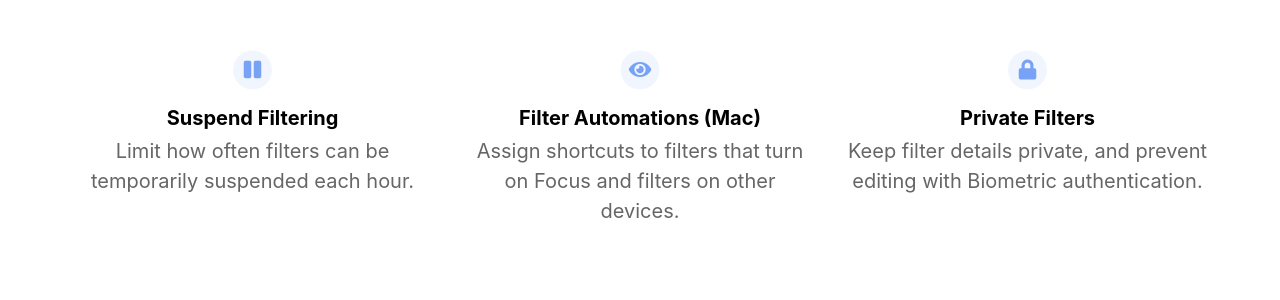
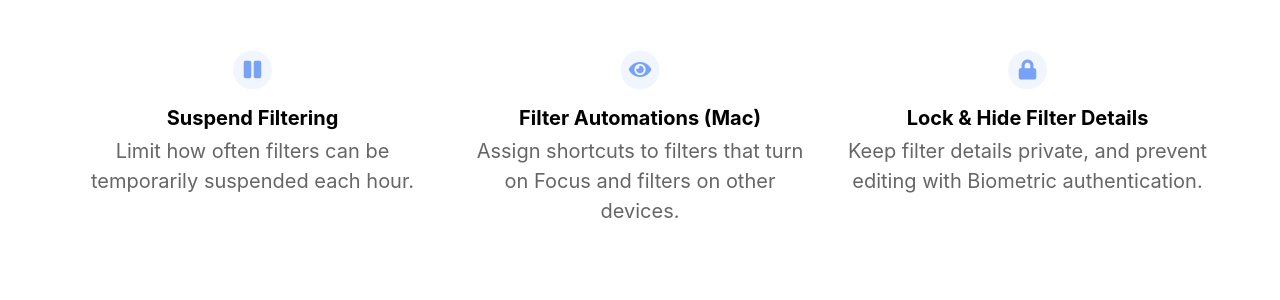
Before and after one commit to teeeeeegz/ochi-landingpage, a Jekyll site: the page built from index.html, in a window 1280 px wide and 900 px high, scrolled down 1052 px. Shown: the part 154-454 px from the top of the window. Built offline with Jekyll 4.4.1, drawn with Linux system fonts in a browser that asks for light colours; nearby versions of some CDN libraries.

Commit message:
LOOKS: Update copy

```diff
--- a/_config.yml
+++ b/_config.yml
@@ -54,7 +54,7 @@ features                                  :
     description                           : Assign shortcuts to filters that turn on Focus and filters on other devices.
     fontawesome_icon_name                 : eye
 
-  - title                                 : Private Filters
+  - title                                 : Lock & Hide Filter Details
     description                           : Keep filter details private, and prevent editing with Biometric authentication.
     fontawesome_icon_name                 : lock
 
```
